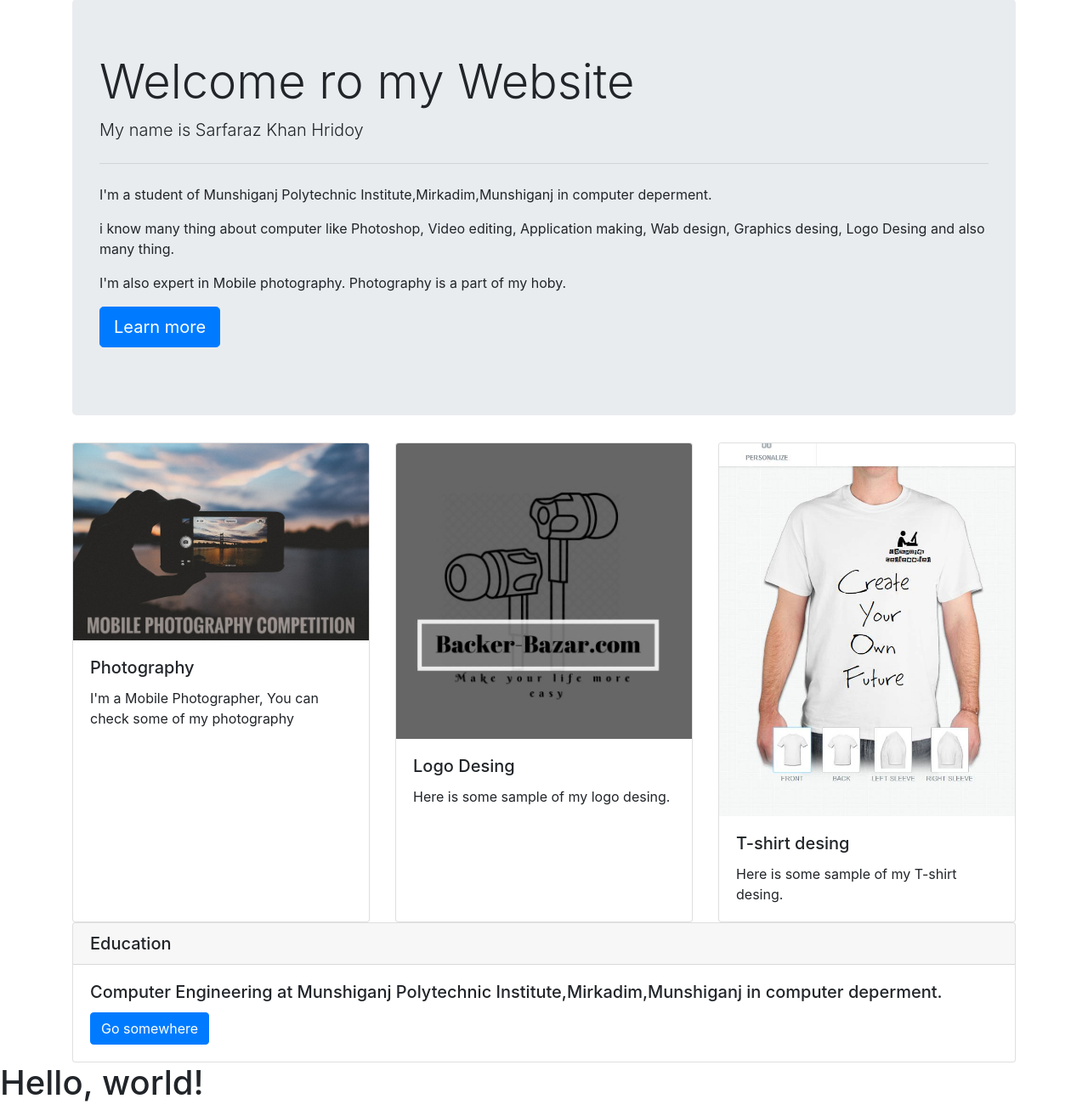
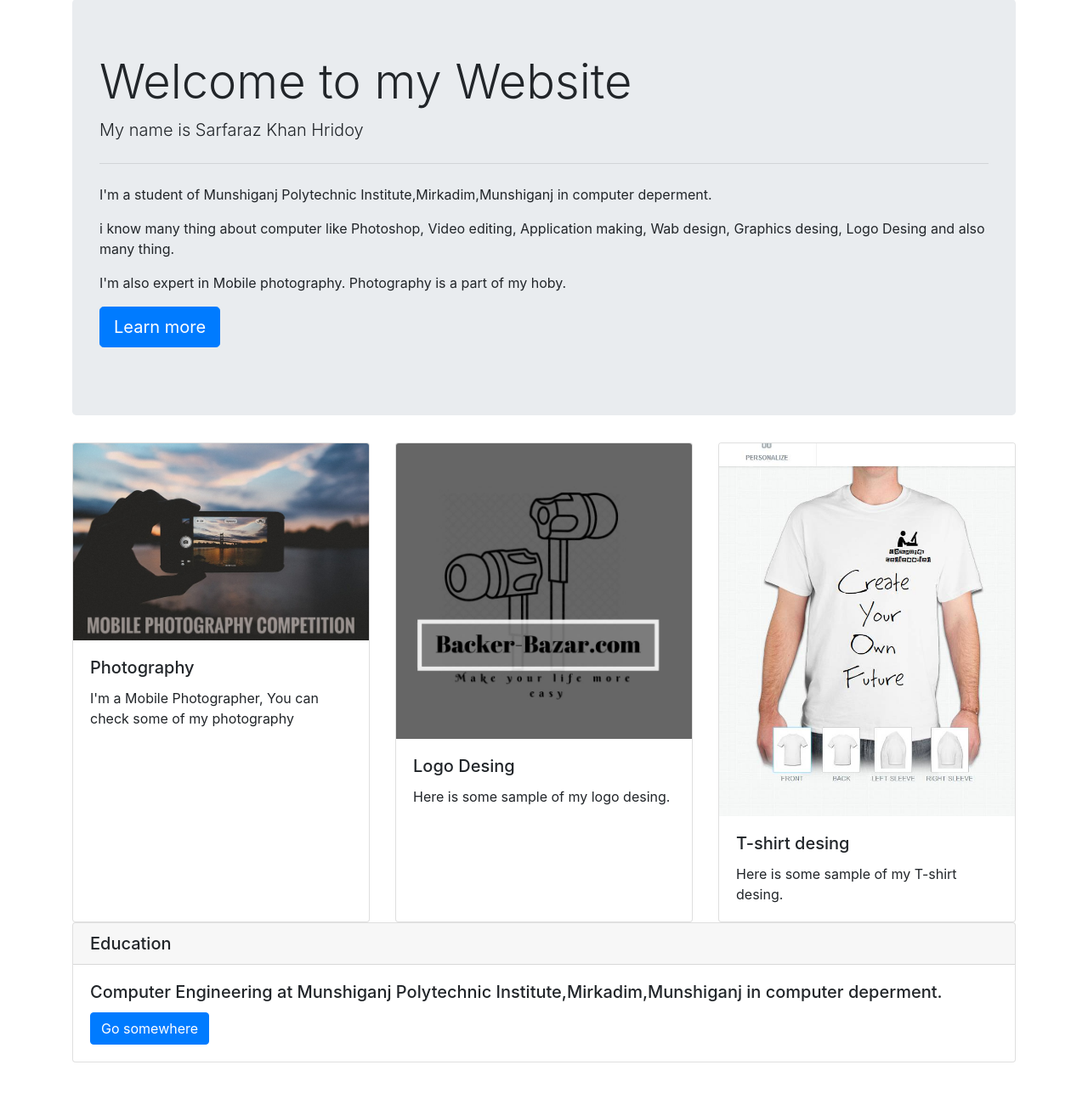
Before and after one commit to hridoykhan1611/portfolio, a plain HTML site: page index.html in a window 1280 px wide. Shown: the part 1017-2324 px from the top of the page at 85% size. After the commit the page ends 2268 px from the top, so only its background shows below. Drawn offline with nearby package versions, Linux system fonts and the light colour scheme.

Commit message:
Update index.html

```diff
--- a/index.html
+++ b/index.html
@@ -59,14 +59,14 @@
 </div>
 <div class="container">
   <div class="jumbotron">
-  <h1 class="display-4">Welcome ro my Website</h1>
+  <h1 class="display-4">Welcome to my Website</h1>
   <p class="lead">My name is Sarfaraz Khan Hridoy </p>
   <hr class="my-4">
   <p>I'm a student of Munshiganj Polytechnic Institute,Mirkadim,Munshiganj in computer deperment. </p>
 <p>i know many thing about computer like Photoshop, Video editing, Application making, Wab design, Graphics desing, Logo Desing and also many thing.</p>
 <p>I'm also expert in Mobile photography. Photography is a part of my hoby. </p>
   <p class="lead">
-    <a class="btn btn-primary btn-lg" href="#" role="button">Learn more</a>
+    <a class="btn btn-primary btn-lg" href="https://www.linkedin.com/in/md-rezaul-karim-64456b161/" role="button">Learn more</a>
   </p>
 </div>
 </div>
@@ -108,7 +108,7 @@
   </div>
 </div>
 </div>
-    <h1>Hello, world!</h1>
+
 
     <!-- Optional JavaScript -->
     <!-- jQuery first, then Popper.js, then Bootstrap JS -->
```
